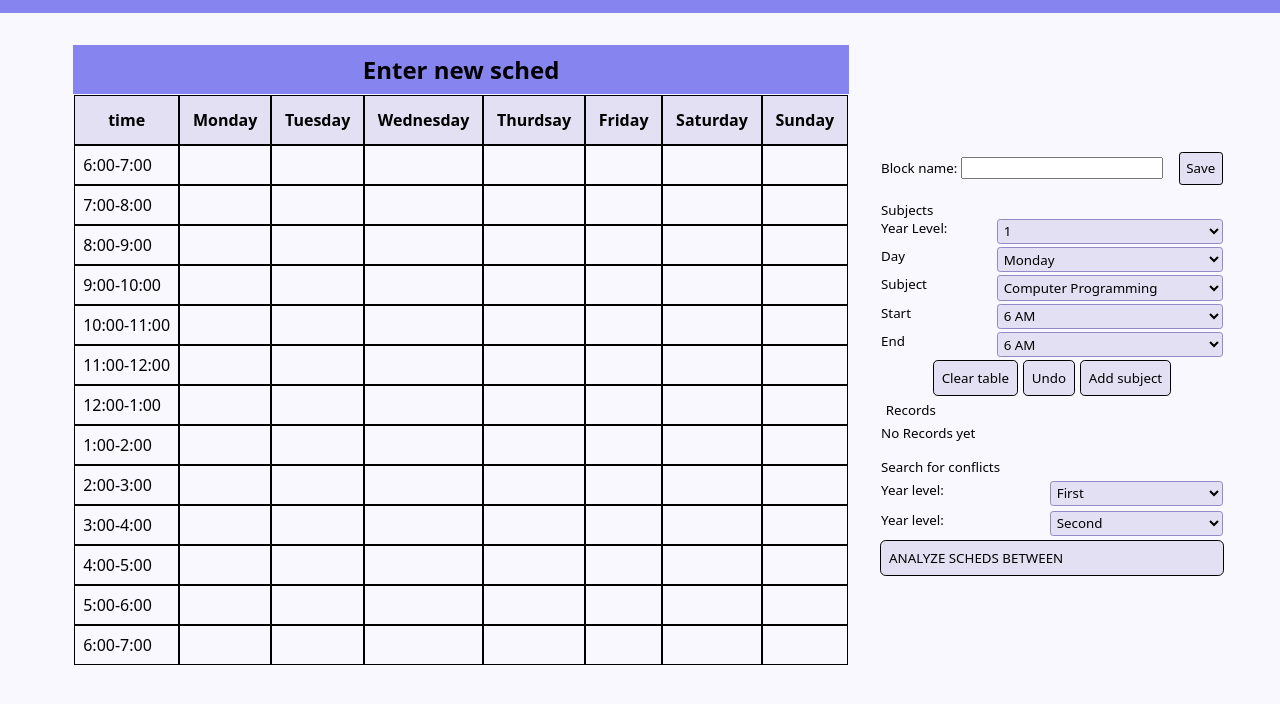
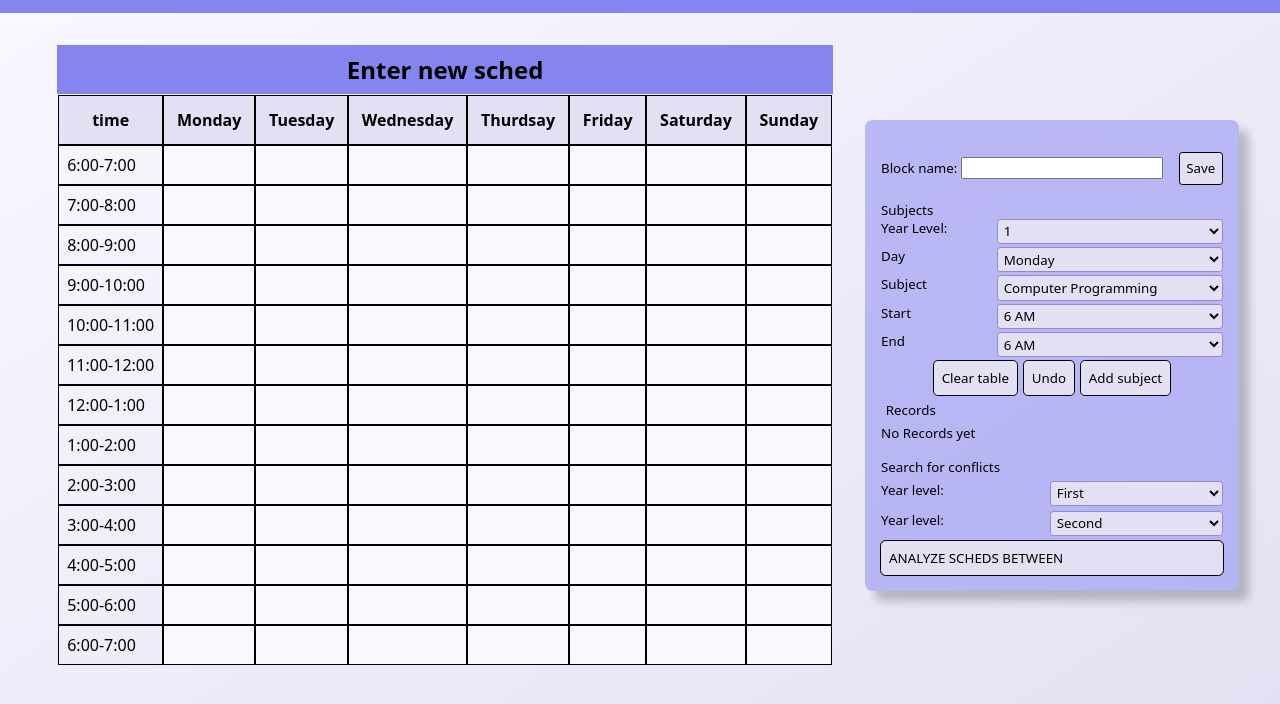
Before and after one commit to Emman-pip/ScheduleMakerV2, a plain HTML site: page index.html in a window 1280 px wide. Shown: the part 52-756 px from the top of the page. Drawn offline with Linux system fonts and the light colour scheme; files whose address does not match are found by name.

Commit message:
Minor design changes.

```diff
--- a/index.html
+++ b/index.html
@@ -207,8 +207,8 @@
           </div>
         </section>
 
+        <div class="recordsTitle">Records</div>
         <section class="records">
-          <div class="recordsTitle">Records</div>
           <div class="currentRecords">
             <div class="blocks"><p>No Records yet</p></div>
           </div>
--- a/src/styles.css
+++ b/src/styles.css
@@ -5,6 +5,7 @@
   --primary: #faf8ff;
   --color1: #8685ef;
   --color2: #e3e0f3;
+  --semi-transparent-purple: #8785ef81;
   /* --color3: ""; */
   --color3: #948aca;
   font-family: system-ui, -apple-system, BlinkMacSystemFont, "Segoe UI", Roboto,
@@ -228,10 +229,7 @@ sub > section {
 }
 
 .recordsTitle {
-  position: sticky;
-  top: 0;
   font-weight: 500;
-  background-color: var(--primary);
   padding: 0.3rem;
 }
 
@@ -290,3 +288,16 @@ nav > h1 > span {
   position: sticky;
   left: 0;
 }
+
+sub {
+  background-color: var(--semi-transparent-purple);
+  padding: 1rem;
+  border-radius: 0.5rem;
+  box-shadow: 10px 10px 10px rgba(0, 0, 0, 0.221);
+  backdrop-filter: blur(10px);
+}
+
+html {
+  min-height: 100lvh;
+  background: linear-gradient(to top left, var(--color2), var(--primary));
+}
```
